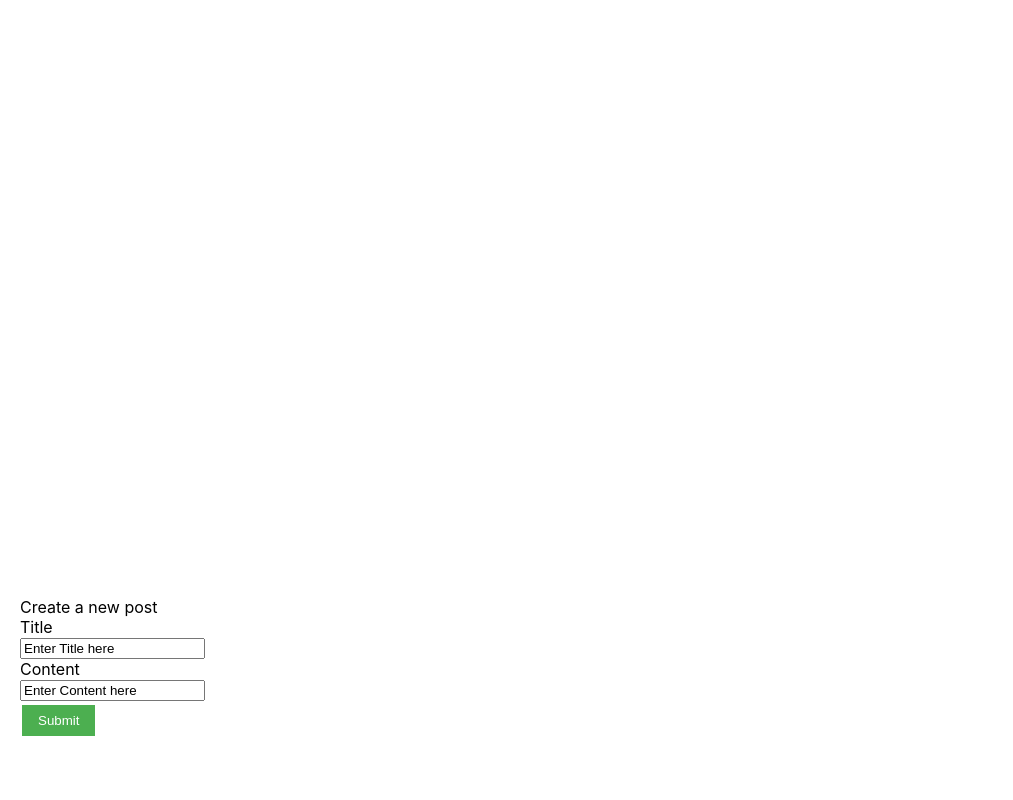
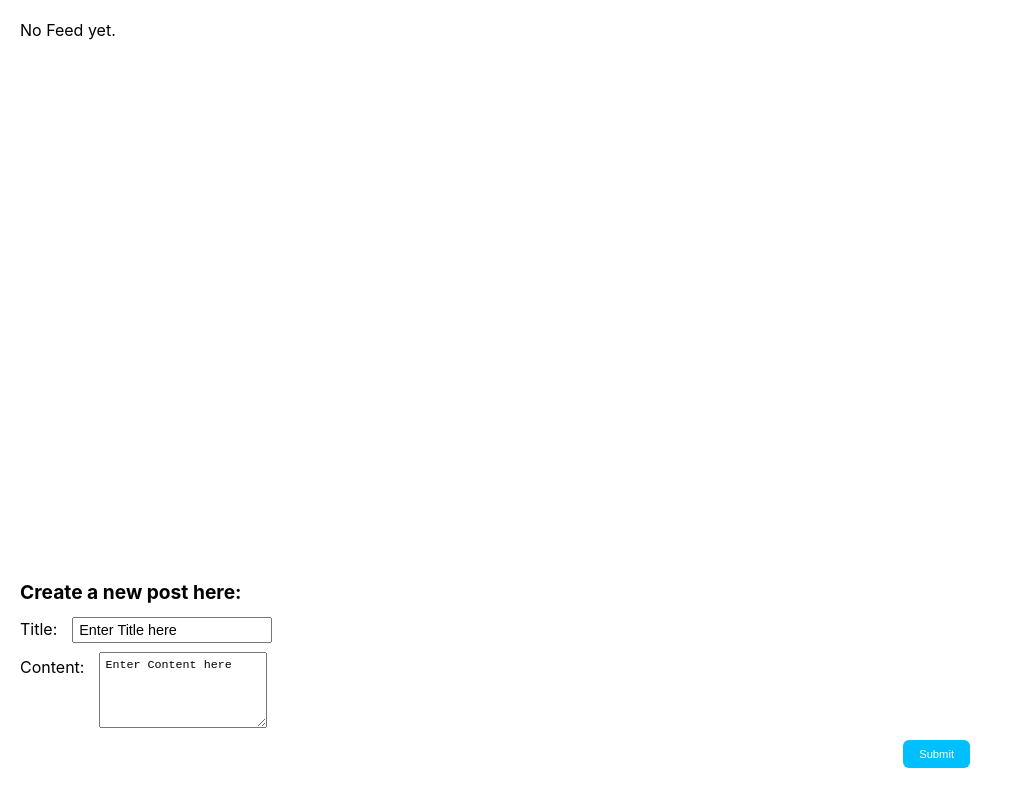
Before and after one commit to sharon-xz/NutleyNotes, a React (Create React App) app: page / in a window 1280 px wide. Shown: the whole page, without its empty margins (0-1013 px from the left). Built offline with nearby package versions, Linux system fonts and the light colour scheme; the HTML template or start-up script is replaced by a standard one.

Commit message:
Modified structure and css

```diff
--- a/src/App.css
+++ b/src/App.css
@@ -1,9 +1,77 @@
+body {
+    background-color: white;
+    width: 100%;
+    max-width: 1000px;
+    height: 100%;
+
+}
+
+#feed {
+    height: 70vh;
+    overflow: scroll;
+}
+
+.noFeed {
+    display: block;
+    margin: 20px;
+}
+
+#inputBox {
+    height: 25vh;
+    margin: 20px;
+}
+
+#inputBox label, input, textarea {
+    display: inline-block;
+}
+
+#inputBox div {
+    display: block;
+    margin: 8px 0;
+}
+
+#inputBox .createPost {
+    display: block;
+    margin: 10px 0;
+    font-size: 1.2em;
+    font-weight: bold;
+}
+
+#inputBox .postField {
+    font-size: 1em;
+    margin: 5px 15px 5px 0;
+}
+
+#inputBox input[type=text] {
+    padding: 3px 5px;
+    font-size: 0.9em;
+}
+
+#inputBox textarea[name=content] {
+    padding: 5px 5px;
+    font-size: 0.9em;
+    vertical-align: top;
+    height: 8vh;
+}
+
+input[type=button], input[type=submit], input[type=reset] {
+    background-color: deepskyblue;
+    border: 0 solid;
+    border-radius: 6px;
+    color: white;
+    padding: 8px 16px;
+    text-decoration: none;
+    margin: 4px 10px;
+    cursor: pointer;
+    font-size: 0.7em;
+    float: right;
+}
+
 .Feed {
-  margin: 20px;
+    margin: 30px;
     padding: 15px;
     border: solid 1px #00c3e3;
     border-radius: 5px;
-  width: 300px;
     height: auto;
     background: #15e5ff;
     color: white;
@@ -13,17 +81,29 @@
 
 .Feed .Title {
     margin: 5px;
+    font-size: 1.5em;
 }
 
 .Feed .Content {
     margin: 5px;
+    font-size: 1em;
 }
 
 .Feed .Like {
+    margin: 5px 0 0 5px;
     width: 20px;
     height: 20px;
 }
 
-label {
-  display: block;
+@media only screen and (max-width: 600px) {
+    body {
+        background-color: white;
+        width: 100%;
+        height: 100%
     }
+
+    #feed {
+        height: 70vh;
+        overflow: scroll;
+    }
+}
--- a/src/App.js
+++ b/src/App.js
@@ -28,7 +28,7 @@ class FeedList extends React.Component {
         this.setState(
             {feed: feed.concat([newFeed])});
 
-        alert("Post submitted successfully: \n" + this.state.input.title + "\n" + this.state.input.content);
+        // alert("Post submitted successfully: \n" + this.state.input.title + "\n" + this.state.input.content);
         event.preventDefault();
     }
 
@@ -73,6 +73,7 @@ class FeedList extends React.Component {
         } else {
             return (
                 <div id="feedList">
+                    <div id="feed"><span className="noFeed"> No Feed yet.</span></div>
                     <div id="inputBox"><InputBox title={this.state.input.title}
                                                  content={this.state.input.content}
                                                  onChange={(e) => this.handleChange(e)}
@@ -106,16 +107,21 @@ class InputBox extends React.Component {
         return (
             <div className="Input">
                 <form onSubmit={(e) => this.props.onSubmit(e)}>
-                    <label>Create a new post</label>
-                    <label>Title</label>
-                    <input type="text" name="title" value={this.props.title} onChange={(e) => this.props.onChange(e)}/>
-                    <div>
-                        <label>Content</label>
-                        <input type="text" name="content"
-                               value={this.props.content}
+                    <label className='createPost'>Create a new post here:</label>
+                    <div id="inputTitle">
+                        <label className='postField'>Title: </label>
+                        <input type="text" name="title"
+                               value={this.props.title}
                                onChange={(e) => this.props.onChange(e)}/>
                     </div>
-                    <div><input type="submit" value="Submit"/></div>
+                    <div id="inputContent">
+                        <label className='postField'>Content: </label>
+                        <textarea name="content"
+                                  value={this.props.content}
+                                  onChange={(e) => this.props.onChange(e)}/>
+                    </div>
+
+                    <input type="submit" value="Submit"/>
 
                 </form>
 
--- a/src/index.css
+++ b/src/index.css
@@ -1,26 +1,12 @@
 body {
-  margin: 0;
-  font-family: -apple-system, BlinkMacSystemFont, "Segoe UI", "Roboto", "Oxygen",
+    margin: 0;
+    font-family: -apple-system, BlinkMacSystemFont, "Segoe UI", "Roboto", "Oxygen",
     "Ubuntu", "Cantarell", "Fira Sans", "Droid Sans", "Helvetica Neue",
     sans-serif;
-  -webkit-font-smoothing: antialiased;
-  -moz-osx-font-smoothing: grayscale;
+    -webkit-font-smoothing: antialiased;
+    -moz-osx-font-smoothing: grayscale;
 }
 
-#inputBox {
-  margin: 20px;
-  position:fixed;
-  bottom: 5%;
-  left: 0;
+@media only screen and (max-width: 600px) {
+
 }
-
-
-input[type=button], input[type=submit], input[type=reset] {
-  background-color: #4CAF50;
-  border: none;
-  color: white;
-  padding: 8px 16px;
-  text-decoration: none;
-  margin: 4px 2px;
-  cursor: pointer;
-}
```
Also changed, not shown: 1 other file (tests, documents, lock files or other folders). Lines whose indentation alone changed are shown as unchanged.
